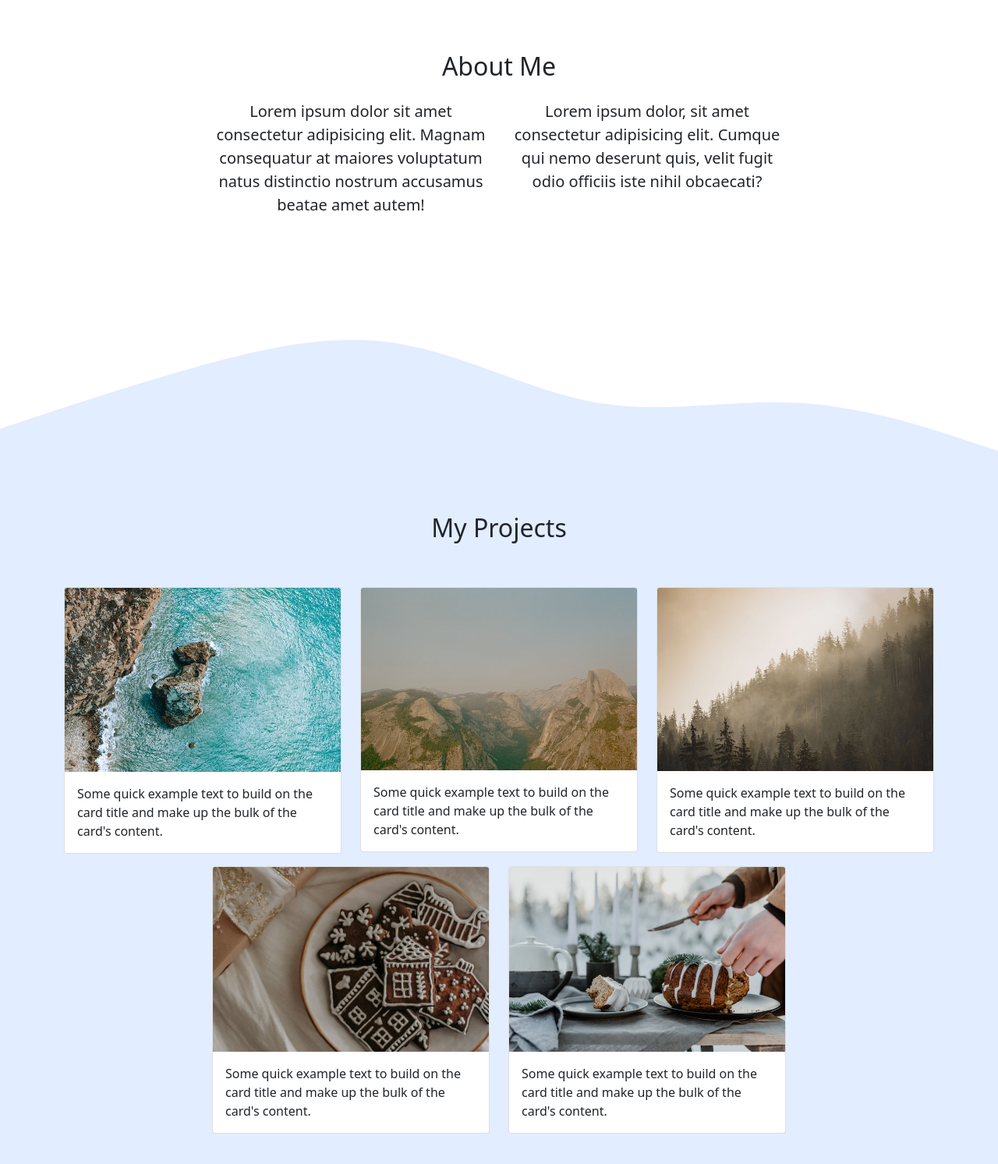
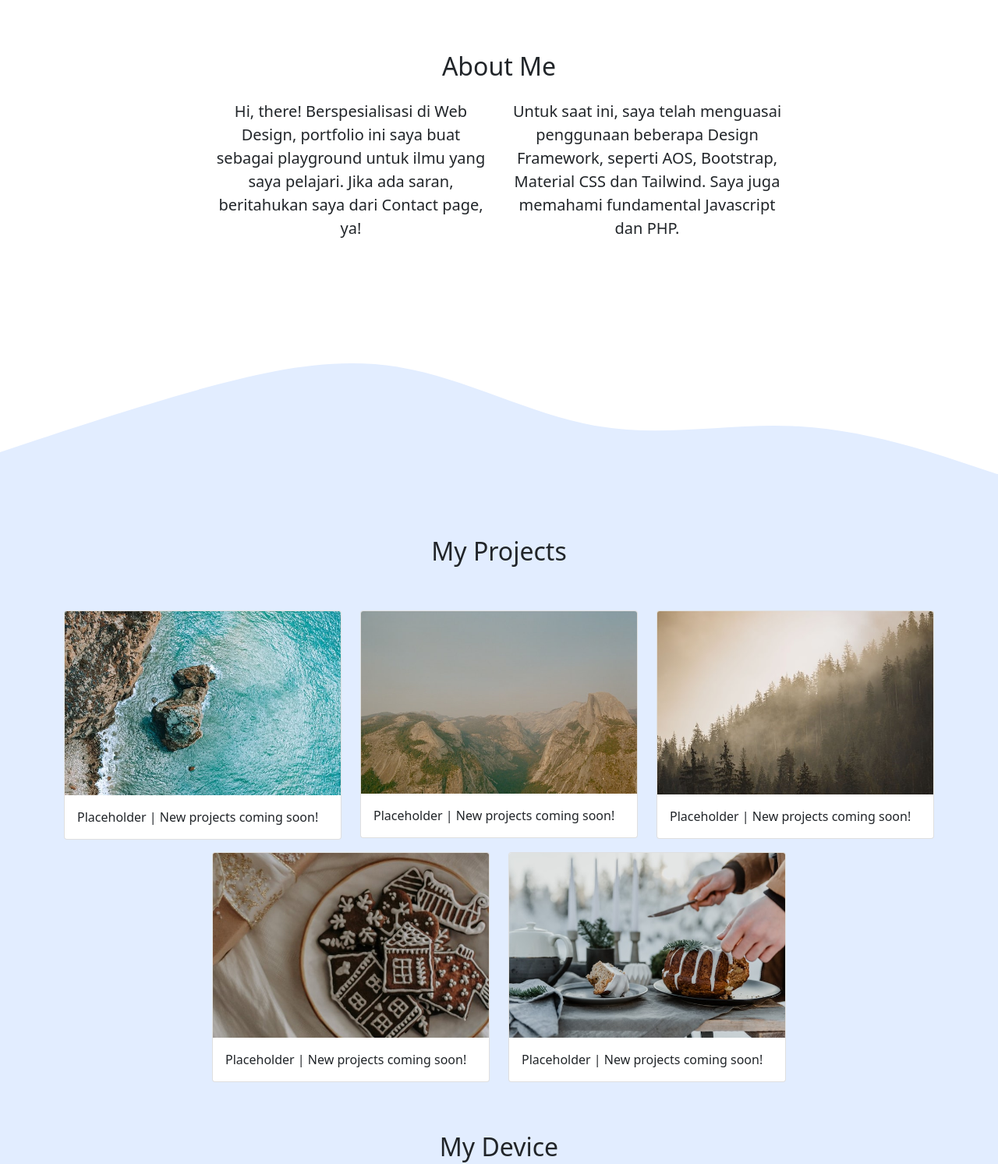
Before and after one commit to danielmido/danielmido.github.io, a plain HTML site: page index.html in a window 1280 px wide. Shown: the part 700-2193 px from the top of the page at 78% size. Drawn offline with nearby package versions, Linux system fonts and the light colour scheme.

Commit message:
replacing placeholders

```diff
--- a/index.html
+++ b/index.html
@@ -18,7 +18,7 @@
   <!-- AOS -->
   <link rel="stylesheet" href="https://unpkg.com/aos@next/dist/aos.css" />
 
-  <title>My Portfolio | Daniel Mido</title>
+  <title>Portfolio | Daniel Mido</title>
 </head>
 
 <body id="home">
@@ -64,12 +64,13 @@
       </div>
       <!-- Isi About -->
       <div class="row justify-content-center fs-5 text-center">
-        <div class="col-md-4 mb-3" data-aos="fade-right" data-aos-duration="1000">Lorem ipsum dolor sit amet consectetur
-          adipisicing elit. Magnam consequatur at
-          maiores voluptatum natus distinctio nostrum accusamus beatae amet autem!</div>
-        <div class="col-md-4" data-aos="fade-left" data-aos-duration="1000" data-aos-delay="200">Lorem ipsum dolor, sit
-          amet consectetur adipisicing elit. Cumque qui nemo deserunt quis,
-          velit fugit odio officiis iste nihil obcaecati?</div>
+        <div class="col-md-4 mb-3" data-aos="fade-right" data-aos-duration="1000">Hi, there! Berspesialisasi di Web
+          Design,
+          portfolio ini saya buat sebagai playground untuk ilmu yang saya pelajari. Jika ada saran, beritahukan saya
+          dari Contact page, ya!</div>
+        <div class="col-md-4" data-aos="fade-left" data-aos-duration="1000" data-aos-delay="200">Untuk saat ini, saya
+          telah menguasai penggunaan beberapa Design Framework, seperti AOS, Bootstrap, Material CSS dan Tailwind. Saya
+          juga memahami fundamental Javascript dan PHP.</div>
       </div>
     </div>
     <svg xmlns="http://www.w3.org/2000/svg" viewBox="0 0 1440 320">
@@ -92,8 +93,7 @@
           <div class="card">
             <img src="img/projects/1.jpg" class="card-img-top" alt="..." />
             <div class="card-body">
-              <p class="card-text">Some quick example text to build on the card title and make up the bulk of the card's
-                content.</p>
+              <p class="card-text">Placeholder | New projects coming soon!</p>
             </div>
           </div>
         </div>
@@ -101,8 +101,7 @@
           <div class="card">
             <img src="img/projects/2.jpg" class="card-img-top" alt="..." />
             <div class="card-body">
-              <p class="card-text">Some quick example text to build on the card title and make up the bulk of the card's
-                content.</p>
+              <p class="card-text">Placeholder | New projects coming soon!</p>
             </div>
           </div>
         </div>
@@ -110,8 +109,7 @@
           <div class="card">
             <img src="img/projects/3.jpg" class="card-img-top" alt="..." />
             <div class="card-body">
-              <p class="card-text">Some quick example text to build on the card title and make up the bulk of the card's
-                content.</p>
+              <p class="card-text">Placeholder | New projects coming soon!</p>
             </div>
           </div>
         </div>
@@ -122,8 +120,7 @@
           <div class="card">
             <img src="img/projects/4.jpg" class="card-img-top" alt="..." />
             <div class="card-body">
-              <p class="card-text">Some quick example text to build on the card title and make up the bulk of the card's
-                content.</p>
+              <p class="card-text">Placeholder | New projects coming soon!</p>
             </div>
           </div>
         </div>
@@ -131,8 +128,7 @@
           <div class="card">
             <img src="img/projects/5.jpg" class="card-img-top" alt="..." />
             <div class="card-body">
-              <p class="card-text">Some quick example text to build on the card title and make up the bulk of the card's
-                content.</p>
+              <p class="card-text">Placeholder | New projects coming soon!</p>
             </div>
           </div>
         </div>
@@ -150,7 +146,8 @@
             <div class="device-box">
               <h4 class="device-name">Yoga Duet 7i</h4>
               <img src="img/device/1.png" alt="Yoga Duet 7i" class="device-img">
-              <a href="#" class="device-detail-button btn btn-light">Show Details</a>
+              <a target="_blank" href="https://youtu.be/GxZGZDjdrrw" class="device-detail-button btn btn-light">Show
+                Details</a>
             </div>
           </div>
         </div>
@@ -277,7 +274,7 @@
 
   <!-- Footer -->
   <footer class="pb-5 bg-primary text-white text-center">
-    <p>Created with <i class="bi bi-heart-fill text-danger"></i> by <a target="_blank" class="text-white fw-bold"
+    <p>Created by <a target="_blank" class="text-white fw-bold"
         href="https://www.youtube.com/channel/UC3fR-vqdZdwmQgXjYASrmHQ">Daniel Mido</a></p>
   </footer>
 
@@ -311,7 +308,7 @@
 
   <!-- GSAP Setup -->
   <script>
-    gsap.to('.lead', { duration: 2, delay: 0.5, text: 'Programmer | YouTuber' })
+    gsap.to('.lead', { duration: 2, delay: 0.5, text: 'Web Designer | Fullstack-Dev' })
   </script>
 
   <!--
```
